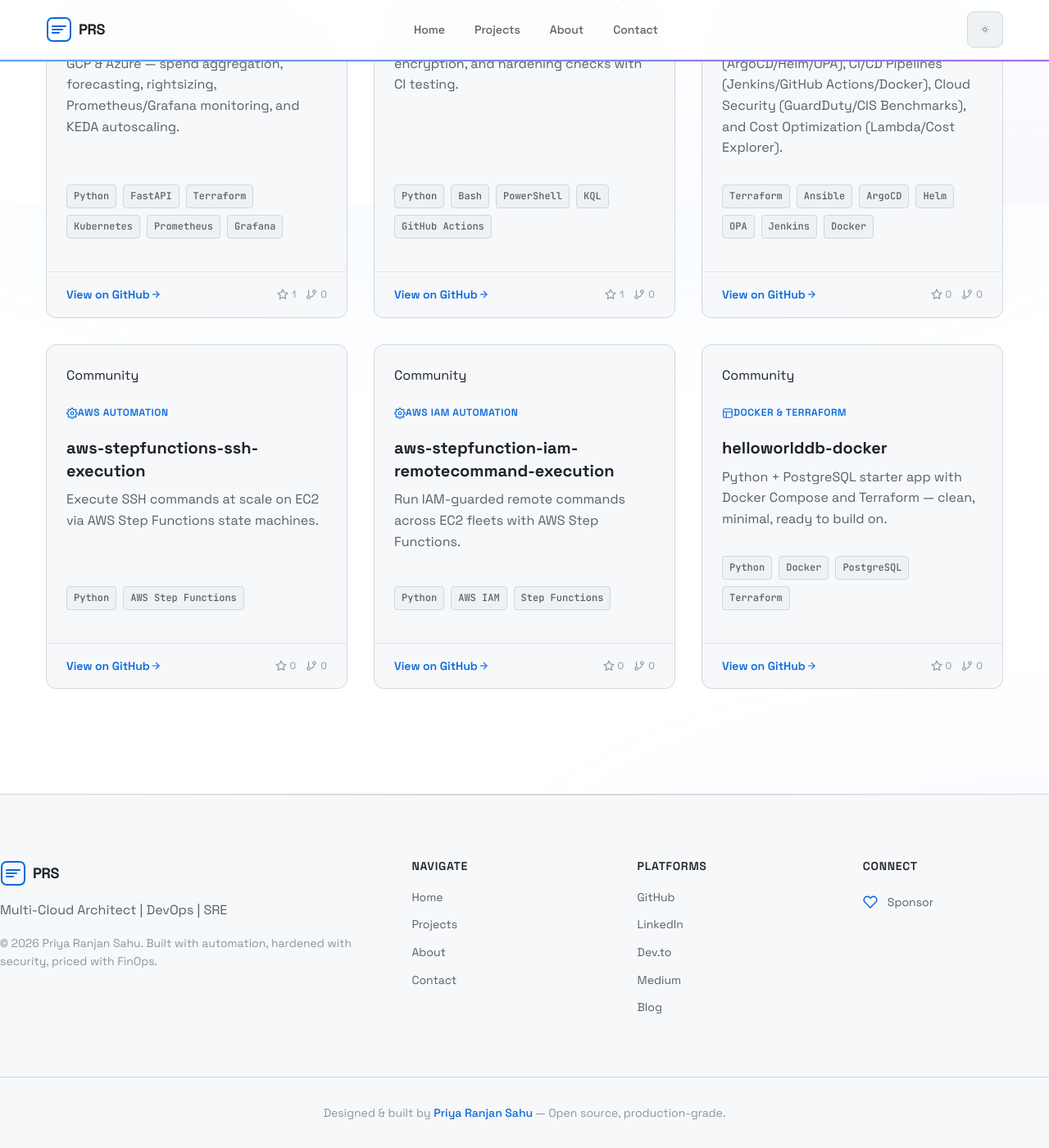
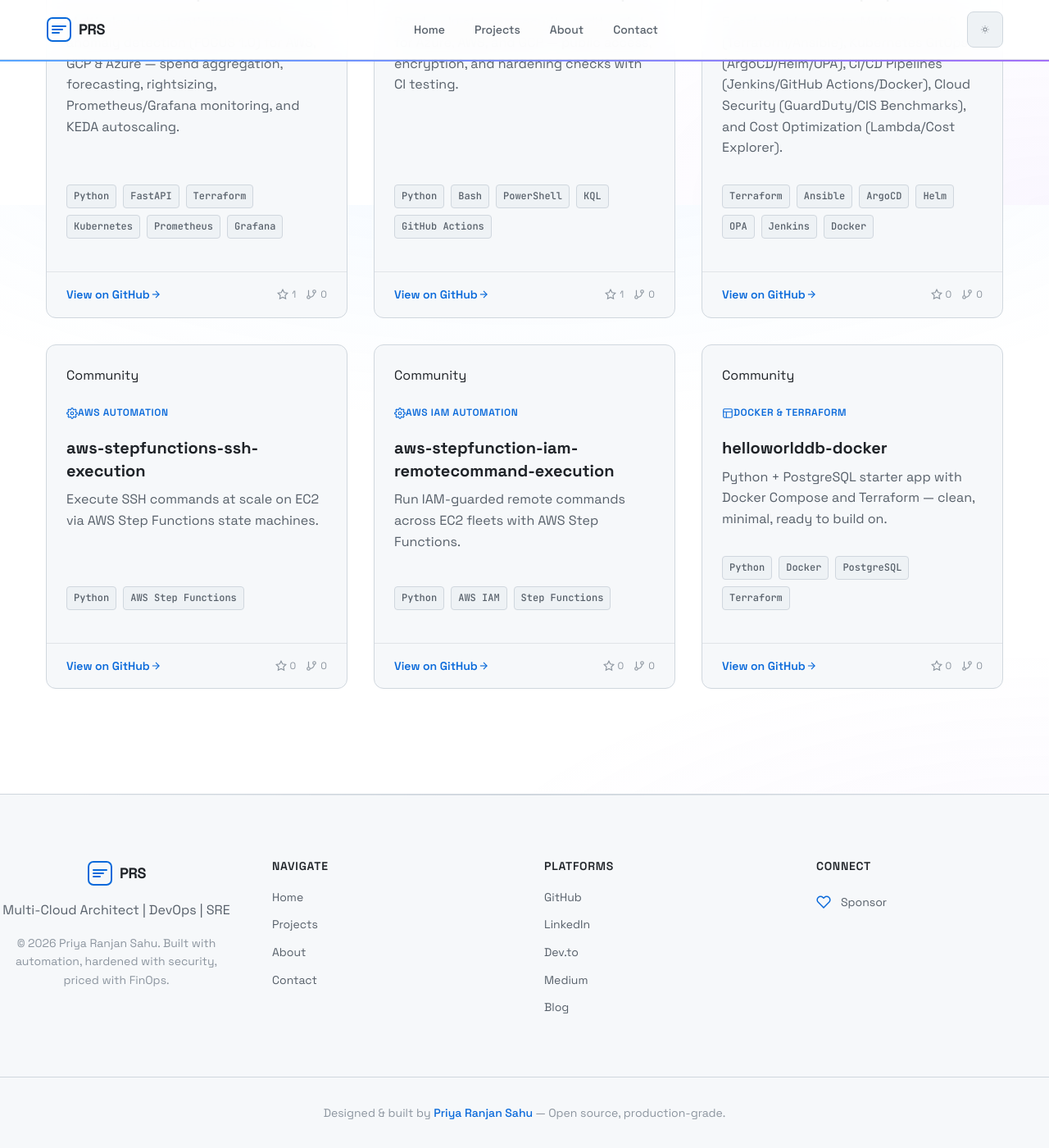
Before and after one commit to priyaranjan-sahu/priyaranjan-sahu.github.io, a Jekyll site: the page built from projects.md, in a window 1280 px wide and 1400 px high, scrolled down 650 px. Shown: the whole window at 82% size. Built offline with Jekyll 4.4.1, drawn with Linux system fonts in a browser that asks for light colours.

Commit message:
fix: center footer brand section and equalize grid columns
- Center PRS logo, tagline, and copyright in footer-brand
- Change grid from 2fr+1fr+1fr+1fr to equal 4-column layout
- Ensures balanced alignment across all footer sections

```diff
--- a/_sass/_footer.scss
+++ b/_sass/_footer.scss
@@ -23,7 +23,7 @@
 
 .footer-grid {
   display: grid;
-  grid-template-columns: 2fr repeat(3, 1fr);
+  grid-template-columns: repeat(4, 1fr);
   gap: var(--space-8);
   margin-bottom: var(--space-10);
   @media (max-width: 1024px) {
@@ -36,9 +36,11 @@
 }
 
 .footer-brand {
+  text-align: center;
   .footer-logo {
     display: flex;
     align-items: center;
+    justify-content: center;
     gap: var(--space-2);
     color: var(--color-text-primary);
     font-weight: var(--font-weight-bold);
```
